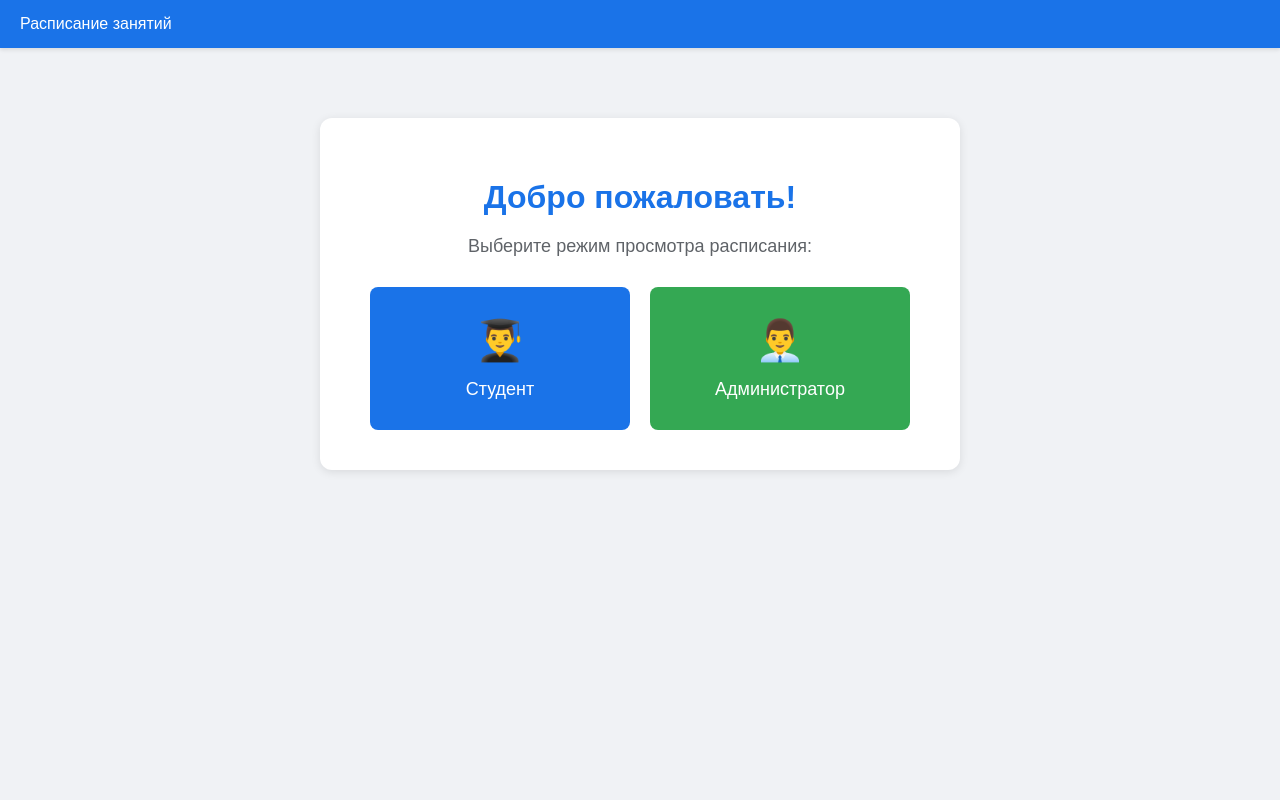
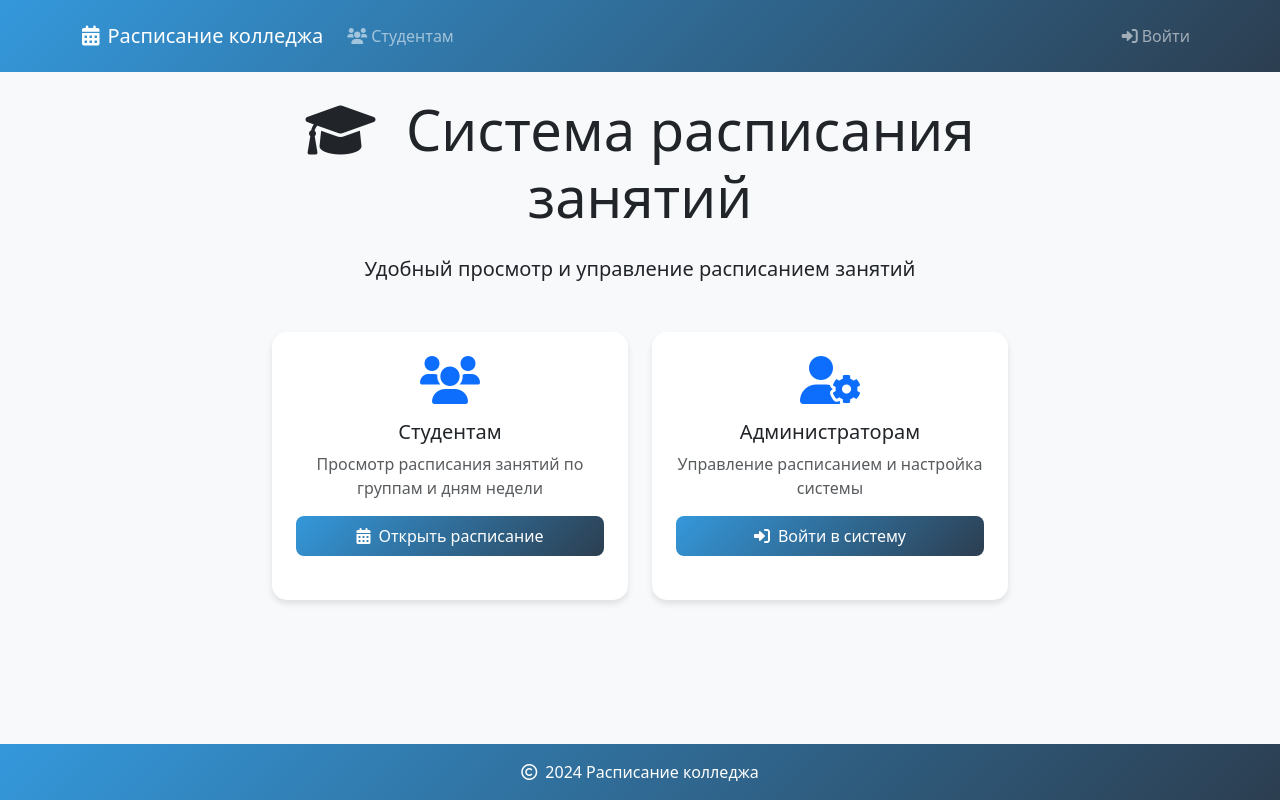
Before and after one commit to damir7182/college-schedule, a Flask app: page / in a window 1280 px wide. Run offline with Flask 2, Linux system fonts and the light colour scheme.

Commit message:
Update index.html

```diff
--- a/templates/index.html
+++ b/templates/index.html
@@ -1,131 +1,49 @@
-<!DOCTYPE html>
-<html lang="ru">
-<head>
-    <meta charset="UTF-8">
-    <meta name="viewport" content="width=device-width, initial-scale=1.0">
-    <title>Расписание занятий</title>
-    <style>
-        body {
-            font-family: Arial, sans-serif;
-            margin: 0;
-            padding: 0;
-            background-color: #f0f2f5;
-        }
+{% extends "base.html" %}
 
-        .navbar {
-            background-color: #1a73e8;
-            color: white;
-            padding: 15px 20px;
-            display: flex;
-            justify-content: space-between;
-            align-items: center;
-            box-shadow: 0 2px 4px rgba(0,0,0,0.1);
-        }
+{% block content %}
+<div class="row justify-content-center">
+    <div class="col-md-8 text-center">
+        <h1 class="display-4 mb-4">
+            <i class="fas fa-graduation-cap me-3"></i>
+            Система расписания занятий
+        </h1>
+        <p class="lead mb-5">Удобный просмотр и управление расписанием занятий</p>
 
-        .container {
-            max-width: 1200px;
-            margin: 0 auto;
-            padding: 20px;
-        }
+        <div class="row justify-content-center g-4">
+            <div class="col-md-6">
+                <div class="card h-100">
+                    <div class="card-body p-4">
+                        <div class="text-center mb-3">
+                            <i class="fas fa-users fa-3x text-primary"></i>
+                        </div>
+                        <h5 class="card-title">Студентам</h5>
+                        <p class="card-text text-muted">
+                            Просмотр расписания занятий по группам и дням недели
+                        </p>
+                        <a href="{{ url_for('student') }}" class="btn btn-custom w-100">
+                            <i class="fas fa-calendar-alt me-2"></i>Открыть расписание
+                        </a>
+                    </div>
+                </div>
+            </div>
 
-        .welcome-screen {
-            max-width: 600px;
-            margin: 50px auto;
-            text-align: center;
-            padding: 40px 20px;
-            background-color: white;
-            border-radius: 12px;
-            box-shadow: 0 2px 10px rgba(0,0,0,0.1);
-        }
-
-        .welcome-screen h1 {
-            color: #1a73e8;
-            margin-bottom: 20px;
-            font-size: 32px;
-        }
-
-        .welcome-screen p {
-            color: #5f6368;
-            margin-bottom: 30px;
-            font-size: 18px;
-        }
-
-        .choice-buttons {
-            display: flex;
-            justify-content: center;
-            gap: 20px;
-            flex-wrap: wrap;
-        }
-
-        .choice-btn {
-            display: flex;
-            flex-direction: column;
-            align-items: center;
-            padding: 30px;
-            width: 200px;
-            text-decoration: none;
-            border-radius: 8px;
-            transition: transform 0.2s, box-shadow 0.2s;
-        }
-
-        .choice-btn:hover {
-            transform: translateY(-5px);
-            box-shadow: 0 4px 15px rgba(0,0,0,0.1);
-        }
-
-        .student-btn {
-            background-color: #1a73e8;
-            color: white;
-        }
-
-        .admin-btn {
-            background-color: #34a853;
-            color: white;
-        }
-
-        .btn-icon {
-            font-size: 40px;
-            margin-bottom: 15px;
-        }
-
-        .btn-text {
-            font-size: 18px;
-            font-weight: 500;
-        }
-
-        @media (max-width: 480px) {
-            .welcome-screen {
-                margin: 20px;
-                padding: 30px 15px;
-            }
-
-            .choice-btn {
-                width: 100%;
-                margin-bottom: 15px;
-            }
-        }
-    </style>
-</head>
-<body>
-    <nav class="navbar">
-        <span>Расписание занятий</span>
-    </nav>
-
-    <div class="container">
-        <div class="welcome-screen">
-            <h1>Добро пожаловать!</h1>
-            <p>Выберите режим просмотра расписания:</p>
-            <div class="choice-buttons">
-                <a href="{{ url_for('student') }}" class="choice-btn student-btn">
-                    <span class="btn-icon">👨‍🎓</span>
-                    <span class="btn-text">Студент</span>
-                </a>
-                <a href="{{ url_for('admin') }}" class="choice-btn admin-btn">
-                    <span class="btn-icon">👨‍💼</span>
-                    <span class="btn-text">Администратор</span>
-                </a>
+            <div class="col-md-6">
+                <div class="card h-100">
+                    <div class="card-body p-4">
+                        <div class="text-center mb-3">
+                            <i class="fas fa-user-cog fa-3x text-primary"></i>
+                        </div>
+                        <h5 class="card-title">Администраторам</h5>
+                        <p class="card-text text-muted">
+                            Управление расписанием и настройка системы
+                        </p>
+                        <a href="{{ url_for('admin') }}" class="btn btn-custom w-100">
+                            <i class="fas fa-sign-in-alt me-2"></i>Войти в систему
+                        </a>
+                    </div>
+                </div>
             </div>
         </div>
     </div>
-</body>
-</html>
+</div>
+{% endblock %}
```
